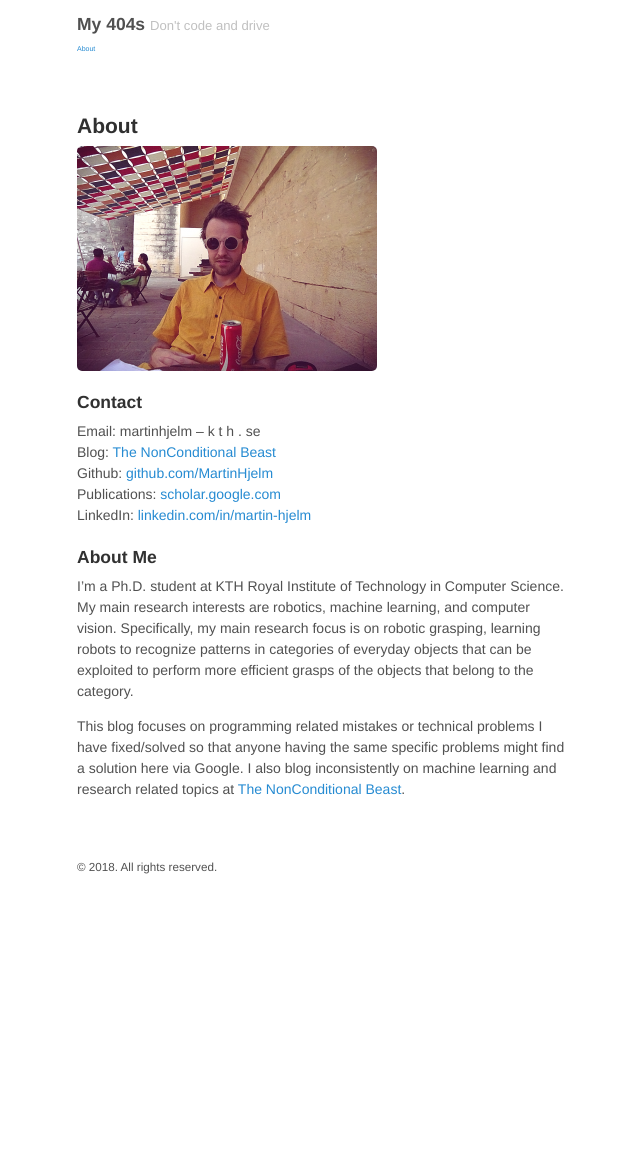
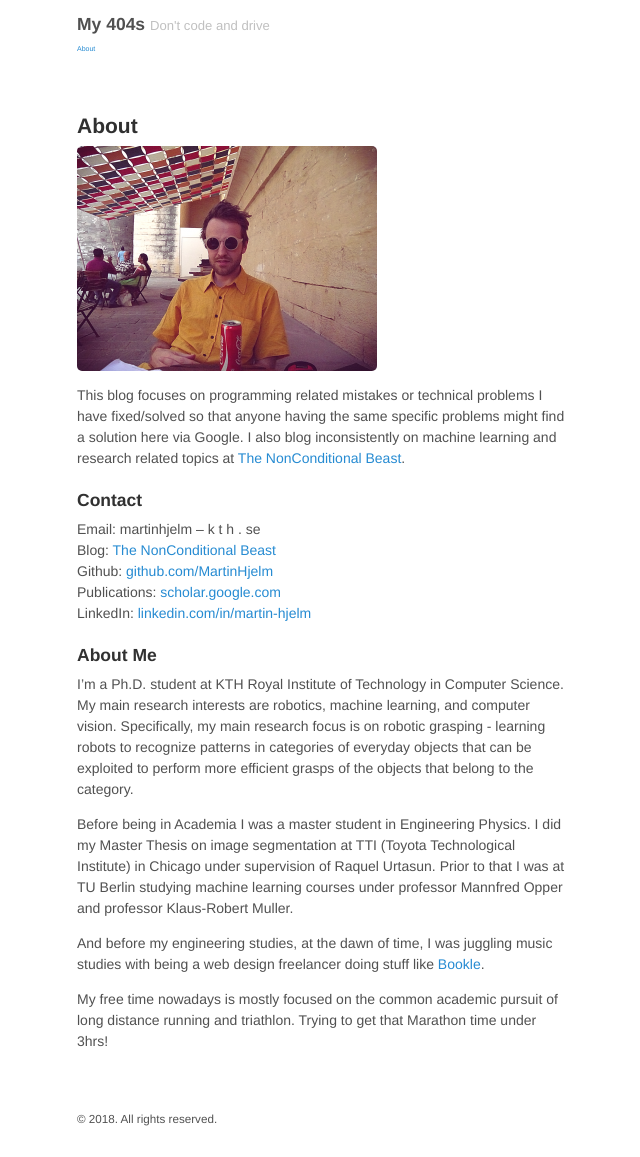
Before and after one commit to MartinHjelm/MartinHjelm.github.io, a Jekyll site: the page built from about.md, in a window 1280 px wide. Shown: the whole page, without its empty margins (318-958 px from the left). Built offline with Jekyll 4.4.1, drawn with Linux system fonts in a browser that asks for light colours; before the commit the page ends 905 px from its top, so only the background shows below that.

Commit message:
More bio stuff

```diff
--- a/about.md
+++ b/about.md
@@ -3,7 +3,9 @@ layout: page
 title: About
 ---
 
-![alt text](../me.png "Logo Title Text 1")
+![alt text](../me.png "Its me!")
+
+This blog focuses on programming related mistakes or technical problems I have fixed/solved so that anyone having the same specific problems might find a solution here via Google. I also blog inconsistently on machine learning and research related topics at [The NonConditional Beast](http://nonconditional.com).
 
 ### Contact
 Email: martinhjelm -- k t h . se
@@ -13,6 +15,10 @@ Publications: [scholar.google.com](https://scholar.google.com.co/citations?user=
 LinkedIn: [linkedin.com/in/martin-hjelm](https://www.linkedin.com/in/martin-hjelm)
 
 ### About Me
-I'm a Ph.D. student at KTH Royal Institute of Technology in Computer Science. My main research interests are robotics, machine learning, and computer vision. Specifically, my main research focus is on robotic grasping, learning robots to recognize patterns in categories of everyday objects that can be exploited to perform more efficient grasps of the objects that belong to the category.
+I'm a Ph.D. student at KTH Royal Institute of Technology in Computer Science. My main research interests are robotics, machine learning, and computer vision. Specifically, my main research focus is on robotic grasping - learning robots to recognize patterns in categories of everyday objects that can be exploited to perform more efficient grasps of the objects that belong to the category.
 
-This blog focuses on programming related mistakes or technical problems I have fixed/solved so that anyone having the same specific problems might find a solution here via Google. I also blog inconsistently on machine learning and research related topics at [The NonConditional Beast](http://nonconditional.com).
+Before being in Academia I was a master student in Engineering Physics. I did my Master Thesis on image segmentation at TTI (Toyota Technological Institute) in Chicago under supervision of Raquel Urtasun. Prior to that I was at TU Berlin studying machine learning courses under professor Mannfred Opper and professor Klaus-Robert Muller.
+
+And before my engineering studies, at the dawn of time, I was juggling music studies with being a web design freelancer doing stuff like [Bookle](http://www.bookle.se).
+
+My free time nowadays is mostly focused on the common academic pursuit of long distance running and triathlon. Trying to get that Marathon time under 3hrs!
```
